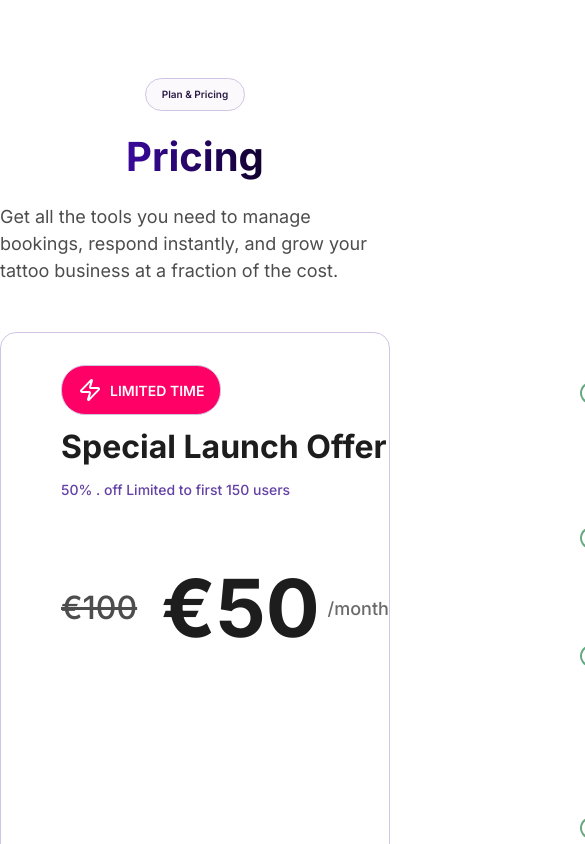
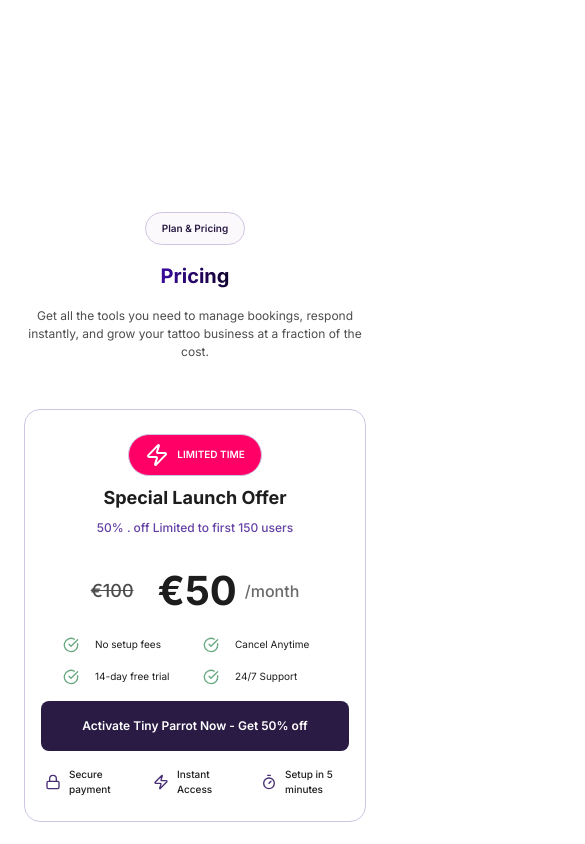
Before and after one commit to Palm-Code/tp-salespage, a Next.js app: page / in a window 390 px wide. Shown: the part 4460-5304 px from the top of the page, 585 px wide, since content can reach past the window. Built offline with nearby package versions, Linux system fonts and the light colour scheme.

Commit message:
fix: pricing

```diff
--- a/src/pwa/features/home/fragments/pricing/Pricing.home.tsx
+++ b/src/pwa/features/home/fragments/pricing/Pricing.home.tsx
@@ -52,7 +52,8 @@
       className={clsx(
         "grid grid-cols-1 items-center content-center justify-center justify-items-center gap-[1.5rem]",
         "w-full",
-        "min-h-[877px]"
+        "min-h-[877px]",
+        "px-[1.5rem] md:px-0"
       )}
       style={{
         backgroundImage: "url('/images/home/pricing/bg.svg')",
@@ -74,7 +75,7 @@
         >
           <Badge>{t("plan_pricing:label")}</Badge>
           <h2
-            className={clsx("text-[2.5rem] font-bold")}
+            className={clsx("text-[1.25rem] sm:text-[2.5rem] font-bold")}
             style={{
               background: "linear-gradient(90deg, #3A099C 0%, #10012D 100%)",
               WebkitBackgroundClip: "text",
@@ -83,7 +84,11 @@
           >
             {t("plan_pricing:title")}
           </h2>
-          <span className={clsx("text-[#4D4D4D] text-[1.125rem] font-normal")}>
+          <span
+            className={clsx(
+              "text-[#4D4D4D] text-center sm:text-left text-[0.75rem] sm:text-[1.125rem] font-normal"
+            )}
+          >
             {t("plan_pricing:description").replaceAll("'", ",")}
           </span>
         </div>
@@ -95,25 +100,25 @@
             "w-full max-w-[990px]",
             "border border-[#CFC4E3]",
             "rounded-[1rem]",
-            "px-[60px] py-[2rem]"
+            "px-[1rem] py-[1.5rem] sm:px-[60px] sm:py-[2rem]"
           )}
         >
           <div
             className={clsx(
-              "grid grid-cols-[486px_1fr] items-start content-start justify-start justify-items-start gap-[1rem]",
+              "grid grid-cols-1 md:grid-cols-[486px_1fr] items-start content-start justify-start justify-items-start gap-[1rem]",
               "w-full"
             )}
           >
             {/* left */}
             <div
               className={clsx(
-                "grid grid-cols-1 items-start content-start justify-start justify-items-start gap-[3rem]",
+                "grid grid-cols-1 items-start content-start justify-center justify-items-center sm:justify-start sm:justify-items-start gap-[1.5rem] sm:gap-[3rem]",
                 "w-full"
               )}
             >
               <div
                 className={clsx(
-                  "grid grid-cols-1 items-start content-start justify-start justify-items-start gap-[0.5rem]",
+                  "grid grid-cols-1 items-start content-start justify-center justify-items-center sm:justify-start sm:justify-items-start gap-[0.5rem]",
                   "w-full"
                 )}
               >
@@ -125,7 +130,7 @@
                     "border border-[#CFC4E3]",
                     "rounded-[1.5rem]",
                     "bg-[#FF0066]",
-                    "px-[1rem] py-[0.75rem]"
+                    "px-[1rem] py-[0.5rem] sm:px-[1rem] sm:py-[0.75rem]"
                   )}
                 >
                   <ZapIcon
@@ -133,7 +138,7 @@
                   />
                   <span
                     className={clsx(
-                      "text-[0.875rem] text-[white] font-semibold uppercase"
+                      "text-[0.625rem] sm:text-[0.875rem] text-[white] font-semibold uppercase"
                     )}
                   >
                     {t("plan_pricing:limited_time")}
@@ -141,13 +146,13 @@
                 </div>
 
                 {/* title */}
-                <span className={clsx("text-[#1D1D1D] text-[2rem] font-bold")}>
+                <span className={clsx("text-[#1D1D1D] text-[1.125rem] sm:text-[2rem] font-bold")}>
                   {t("plan_pricing:offer_title")}
                 </span>
 
                 {/* description */}
                 <span
-                  className={clsx("text-[#6441A5] text-[0.875rem] font-medium")}
+                  className={clsx("text-[#6441A5] text-[0.75rem] sm:text-[0.875rem] font-medium")}
                 >
                   {t("plan_pricing:offer_description")}
                 </span>
@@ -155,13 +160,13 @@
 
               <div
                 className={clsx(
-                  "grid grid-flow-col items-center content-center justify-start justify-items-start gap-[1.5rem]",
+                  "grid grid-flow-col items-center content-center justify-center justify-items-center sm:justify-start sm:justify-items-start gap-[1.5rem]",
                   "w-full"
                 )}
               >
                 <span
                   className={clsx(
-                    "text-[#4D4D4D] text-[2rem] font-medium line-through"
+                    "text-[#4D4D4D] text-[1.125rem] sm:text-[2rem] font-medium line-through"
                   )}
                 >
                   {t("plan_pricing:original_price")}
@@ -173,13 +178,13 @@
                   )}
                 >
                   <span
-                    className={clsx("text-[#1D1D1D] text-[5rem] font-bold")}
+                    className={clsx("text-[#1D1D1D] text-[2.5rem] sm:text-[5rem] font-bold")}
                   >
                     {t("plan_pricing:discount_price")}
                   </span>
                   <span
                     className={clsx(
-                      "text-[#6A6A6A] text-[1.125rem] font-medium"
+                      "text-[#6A6A6A] text-[1rem] sm:text-[1.125rem] font-medium"
                     )}
                   >
                     {t("plan_pricing:per_month")}
@@ -191,8 +196,9 @@
             {/* right */}
             <div
               className={clsx(
-                "grid grid-cols-1 items-center content-center justify-start justify-items-start gap-[2rem]",
-                "w-full"
+                "grid grid-cols-2 sm:grid-cols-1 items-center content-cente justify-center justify-items-center sm:justify-start sm:justify-items-start gap-[1rem] sm:gap-[2rem]",
+                "w-full",
+                "px-[22px] sm:px-[0rem]"
               )}
             >
               {setupItems.map((item, index) => {
@@ -203,18 +209,18 @@
                       className={clsx(
                         "grid grid-flow-col items-start content-start justify-start justify-items-start gap-[1rem]",
                         "w-full",
-                        "px-[1rem] py-[1rem]"
+                        "px-[0rem] py-[0rem] sm:px-[1rem] sm:py-[1rem]"
                       )}
                     >
                       <Icon
                         className={clsx(
-                          "w-[1.5rem] h-[1.5rem]",
+                          "w-[1rem] h-[1rem] sm:w-[1.5rem] sm:h-[1.5rem]",
                           "text-[#67A981]"
                         )}
                       />
                       <span
                         className={clsx(
-                          "text-[#1D1D1D] text-[1.125rem] font-normal"
+                          "text-[#1D1D1D] text-[0.625rem] sm:text-[1.125rem] font-normal"
                         )}
                       >
                         {item.description}
@@ -241,7 +247,7 @@
                 "text-center",
                 "bg-[#2A1B45]",
                 "rounded-[0.5rem]",
-                "text-white text-[1rem] font-semibold"
+                "text-white text-[0.75rem] sm:text-[1rem] font-semibold"
               )}
             >
               {t("plan_pricing:cta")}
@@ -249,8 +255,8 @@
 
             <div
               className={clsx(
-                "grid grid-flow-col items-center content-center justify-center justify-items-center gap-[3rem]",
-                "w-full"
+                "flex items-center justify-center gap-[1.5rem] sm:gap-[3rem]",
+                "w-full max-w-[300px] sm:max-w-full"
               )}
             >
               {footerItems.map((item, index) => {
@@ -265,13 +271,13 @@
                   >
                     <Icon
                       className={clsx(
-                        "w-[1.5rem] h-[1.5rem]",
+                        "w-[1rem] h-[1rem] sm:w-[1.5rem] sm:h-[1.5rem]",
                         "text-[#472E75]"
                       )}
                     />
                     <span
                       className={clsx(
-                        "text-[#1D1D1D] text-[0.875rem] font-medium"
+                        "text-[#1D1D1D] text-[0.625rem] sm:text-[0.875rem] font-medium"
                       )}
                     >
                       {item.description}
```
